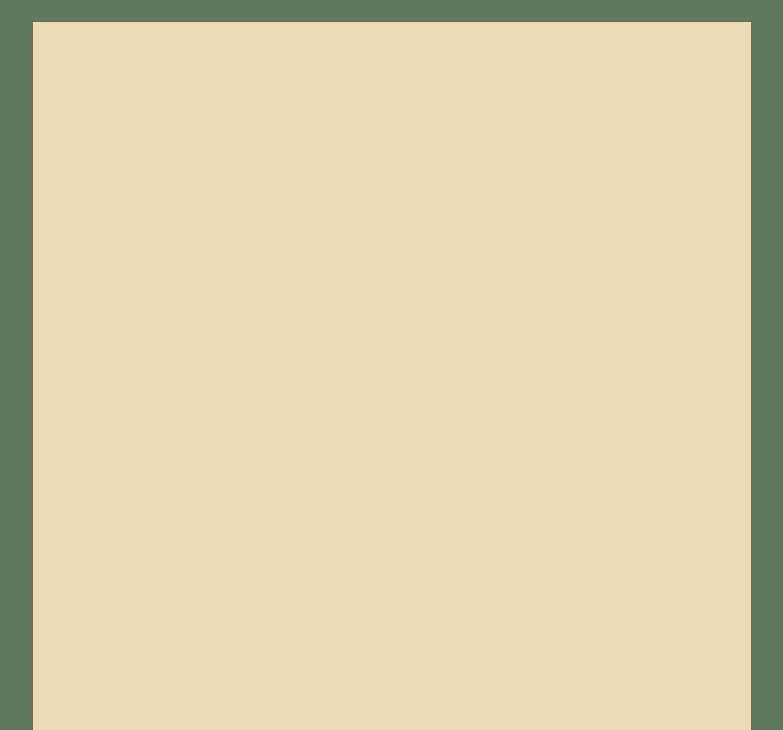
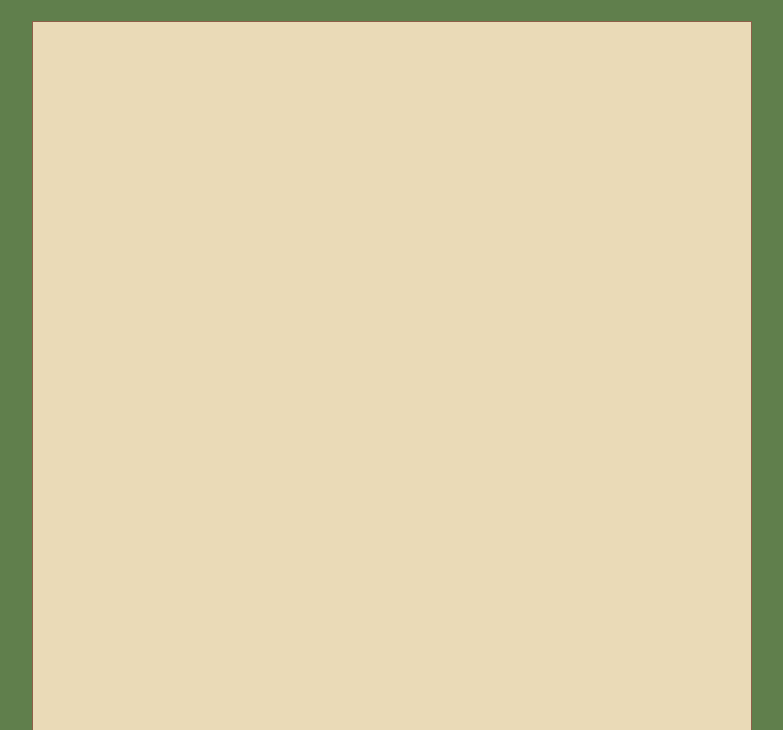
Before and after one commit to mr-wontdo/etch-a-sketch, a plain HTML site: page index.html in a window 1280 px wide. Shown: the part 175-905 px from the top of the page, without its empty margins (248-1031 px from the left). Drawn offline with Linux system fonts and the light colour scheme.

Commit message:
Update styling in styles.css

```diff
--- a/styles.css
+++ b/styles.css
@@ -5,7 +5,7 @@
 }
 
 body {
-    background-color: rgba(41, 75, 39, .75);
+    background-color: #607f4c;
     color: whitesmoke;
     display: flex;
     align-items: center;
```
